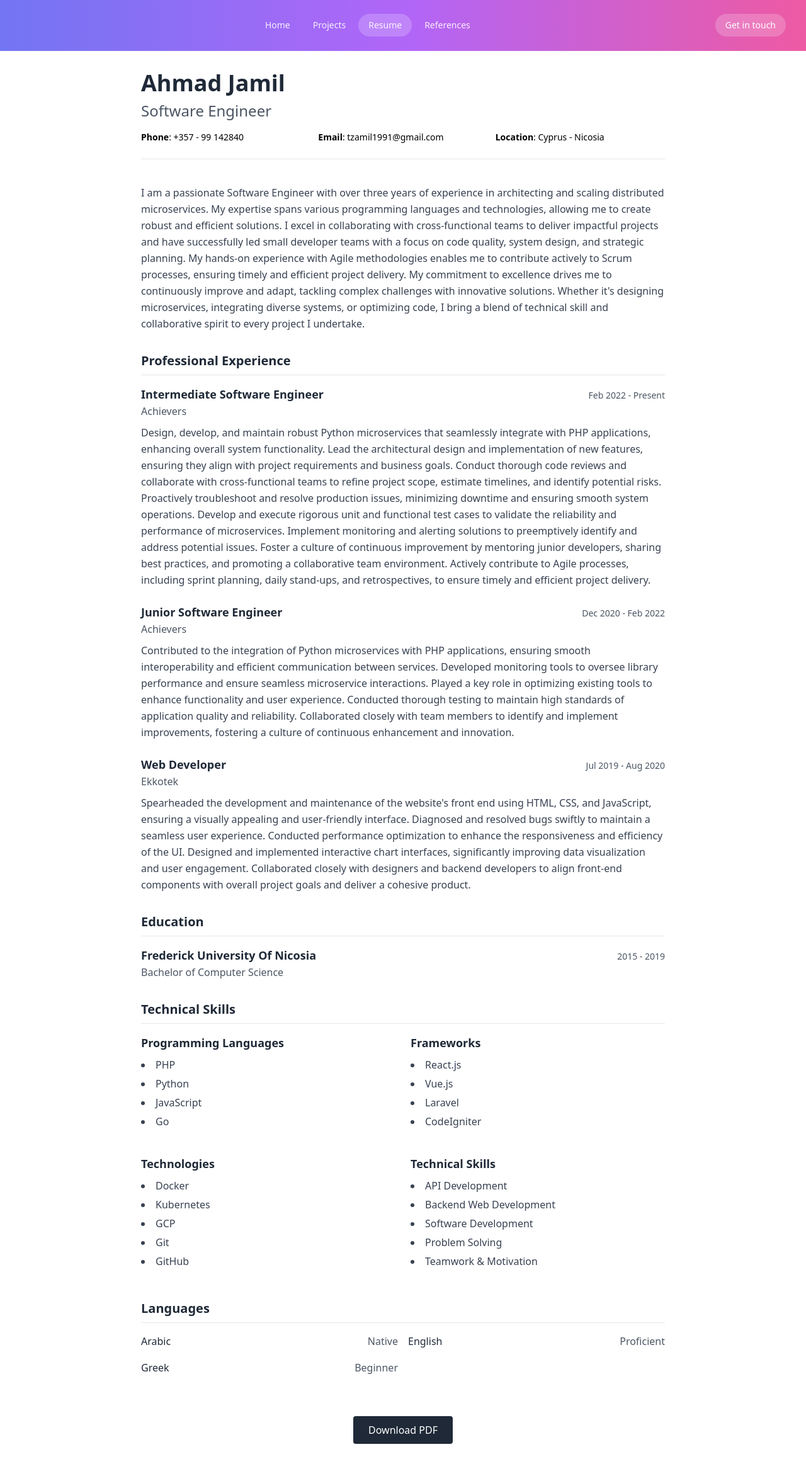
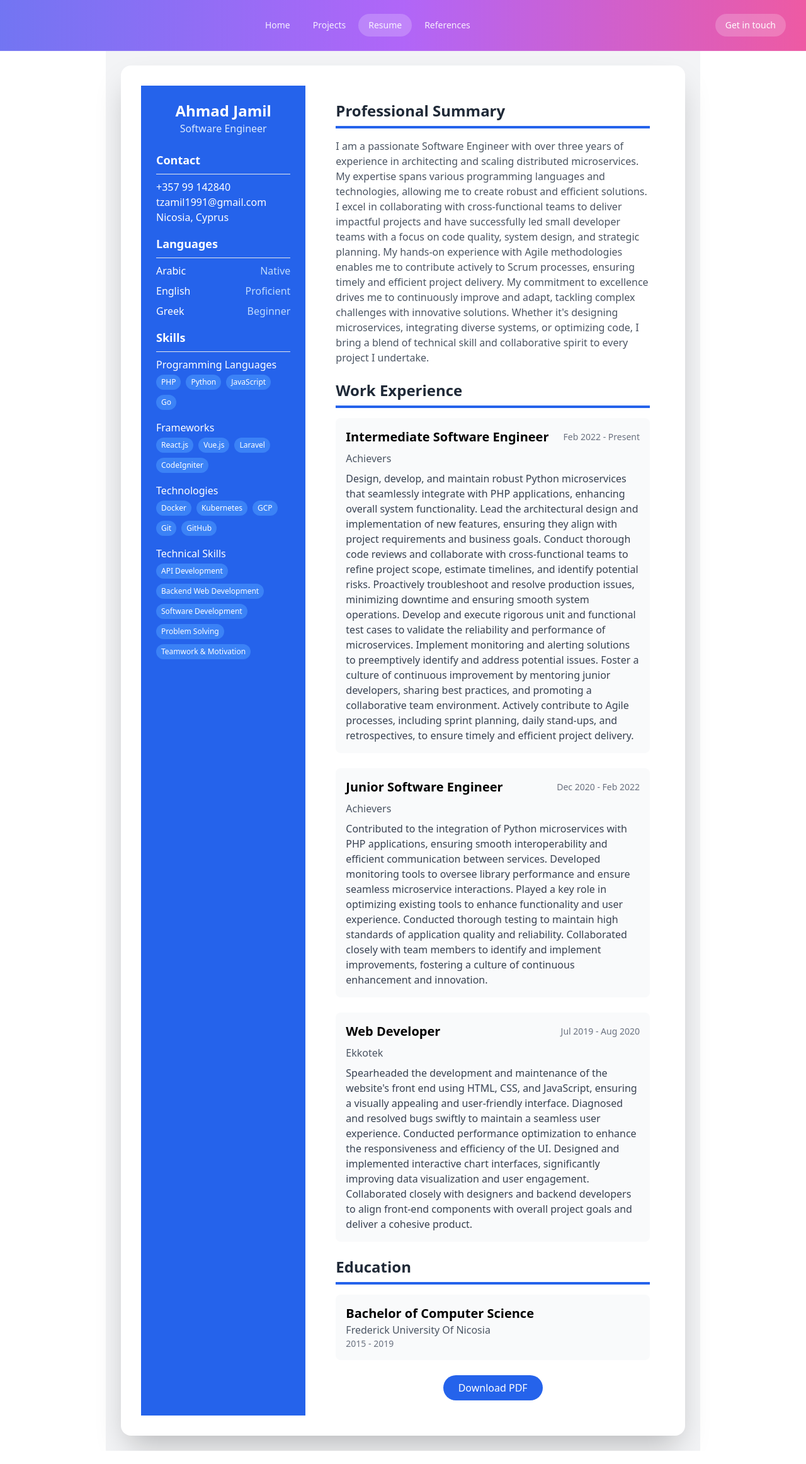
Before and after one commit to Ahmad-Jamil/ahmad-jamil, a Vue app: page /resume in a window 1280 px wide. Shown: the whole page at 63% size. After the commit the page ends 2304 px from the top, so only its background shows below. Built offline with nearby package versions, Linux system fonts and the light colour scheme.

Commit message:
AJ-00004: update resume

```diff
--- a/package.json
+++ b/package.json
@@ -21,6 +21,7 @@
     "html2canvas": "^1.4.1",
     "html2pdf.js": "^0.10.2",
     "jspdf": "^2.5.2",
+    "jspdf-autotable": "^3.8.4",
     "path": "^0.12.7",
     "tailwindcss": "^3.4.14",
     "vue": "^3.2.13",
--- a/src/components/ResumeComponent.vue
+++ b/src/components/ResumeComponent.vue
@@ -1,125 +1,102 @@
 <template>
-    <div ref="resumeContent" class="max-w-4xl mx-auto p-8 bg-white leading-relaxed">
-        <!-- Header Section -->
-        <header class="mb-10 border-b border-gray-200 pb-6">
-            <div class="text-center md:text-left">
-                <h1 class="text-4xl font-bold text-gray-800 mb-2">Ahmad Jamil</h1>
-                <h2 class="text-2xl text-gray-600 mb-4">Software Engineer</h2>
+    <div ref="resumeContent" class="min-h-screen bg-gray-100 flex items-center justify-center p-6">
+        <div class="max-w-4xl w-full bg-white shadow-2xl rounded-2xl overflow-hidden grid grid-cols-3 gap-6 p-8">
+            <!-- Sidebar -->
+            <div class="col-span-1 bg-blue-600 text-white p-6 space-y-6">
+                <div class="text-center">
+                    <h1 class="text-2xl font-bold">Ahmad Jamil
+                    </h1>
+                    <p class="text-blue-100">Software Engineer</p>
                 </div>
-            <div class="grid md:grid-cols-3 gap-3 text-sm">
-                <div class="flex items-center gap-2">
-                    <span><strong>Phone</strong>: {{ resume.phonePrefix }} - {{ resume.mobileNumber
-                        }}</span>
+
+                <div class="space-y-4">
+                    <div>
+                        <h3 class="font-semibold text-lg border-b pb-2">Contact</h3>
+                        <p class="mt-2">{{ resume.phonePrefix }} {{ resume.mobileNumber }}</p>
+                        <p>{{ resume.email }}</p>
+                        <p>{{ resume.city }}, {{ resume.country }}</p>
                     </div>
-                <div class="flex items-center gap-2">
-                    <span><strong>Email</strong>: {{ resume.email }}</span>
-                </div>
-                <div class="flex items-center gap-2">
-                    <span><strong>Location</strong>: {{ resume.country }} - {{ resume.city }}</span>
+
+                    <div>
+                        <h3 class="font-semibold text-lg border-b pb-2">Languages</h3>
+                        <div class="space-y-2 mt-2">
+                            <div v-for="(lang, index) in resume.languages" :key="index" class="flex justify-between">
+                                <span>{{ lang.name }}</span>
+                                <span class="text-blue-200">{{ lang.level }}</span>
                             </div>
                         </div>
-        </header>
+                    </div>
 
-        <!-- Professional Summary -->
-        <section class="mb-8" aria-label="Professional Summary">
-            <p class="text-gray-700 leading-relaxed">{{ resume.aboutMe }}</p>
+                    <div>
+                        <h3 class="font-semibold text-lg border-b pb-2">Skills</h3>
+                        <div class="mt-2 space-y-4">
+                            <div v-for="(category, index) in skills" :key="index">
+                                <p class="font-medium">{{ getCategoryName(category) }}</p>
+                                <div class="flex flex-wrap gap-2 mt-1">
+                                    <span v-for="(skill, skillIndex) in getCategoryItems(category)" :key="skillIndex"
+                                        class="bg-blue-500 text-white px-2 py-1 rounded-full text-xs">
+                                        {{ skill }}
+                                    </span>
+                                </div>
+                            </div>
+                        </div>
+                    </div>
+                </div>
+            </div>
+
+            <!-- Main Content -->
+            <div class="col-span-2 p-6 space-y-6">
+                <section>
+                    <h2 class="text-2xl font-bold text-gray-800 border-b-4 border-blue-600 pb-2 mb-4">
+                        Professional Summary
+                    </h2>
+                    <p class="text-gray-600">{{ resume.aboutMe }}</p>
                 </section>
 
-        <!-- Experience Section -->
-        <section class="mb-8" aria-label="Work Experience">
-            <h2 class="text-xl font-bold text-gray-800 mb-4 pb-2 border-b border-gray-200">
-                Professional Experience
+                <section>
+                    <h2 class="text-2xl font-bold text-gray-800 border-b-4 border-blue-600 pb-2 mb-4">
+                        Work Experience
                     </h2>
-            <div v-for="(experience, index) in resume.experiences" :key="index" class="mb-6 last:mb-0">
-                <div class="flex flex-col md:flex-row md:justify-between md:items-baseline mb-2">
-                    <div>
-                        <h3 class="text-lg font-semibold text-gray-800">{{ experience.jobTitle }}</h3>
-                        <div class="text-gray-600">{{ experience.companyName }}</div>
+                    <div class="space-y-6">
+                        <div v-for="(exp, index) in resume.experiences" :key="index" class="bg-gray-50 p-4 rounded-lg">
+                            <div class="flex justify-between items-center mb-2">
+                                <h3 class="text-xl font-semibold">{{ exp.jobTitle }}</h3>
+                                <span class="text-gray-500 text-sm">{{ exp.startDate }} - {{ exp.endDate }}</span>
                             </div>
-                    <div class="text-sm text-gray-600 mt-1 md:mt-0">
-                        {{ experience.startDate }} - {{ experience.endDate }}
-                    </div>
-                </div>
-                <p class="text-gray-700 mt-2">{{ experience.summary }}</p>
-            </div>
-        </section>
-
-        <!-- Education Section -->
-        <section v-if="resume.education" class="mb-8" aria-label="Education">
-            <h2 class="text-xl font-bold text-gray-800 mb-4 pb-2 border-b border-gray-200">
-                Education
-            </h2>
-            <div v-for="(edu, index) in resume.education" :key="index" class="mb-4 last:mb-0">
-                <div class="flex flex-col md:flex-row md:justify-between md:items-baseline">
-                    <div>
-                        <h3 class="text-lg font-semibold text-gray-800">{{ edu.university }}</h3>
-                        <div class="text-gray-600">{{ edu.degree }}</div>
-                    </div>
-                    <div class="text-sm text-gray-600 mt-1 md:mt-0">{{ edu.date }}</div>
+                            <p class="text-gray-600 mb-2">{{ exp.companyName }}</p>
+                            <p class="text-gray-700">{{ exp.summary }}</p>
                         </div>
                     </div>
                 </section>
 
-        <!-- Certificates Section -->
-        <section v-if="resume.certificates.length" class="mb-8" aria-label="Certifications">
-            <h2 class="text-xl font-bold text-gray-800 mb-4 pb-2 border-b border-gray-200">
-                Certifications
+                <section>
+                    <h2 class="text-2xl font-bold text-gray-800 border-b-4 border-blue-600 pb-2 mb-4">
+                        Education
                     </h2>
-            <div v-for="(cert, index) in certificates" :key="index" class="mb-2 last:mb-0">
-                <div class="flex justify-between items-baseline">
-                    <span class="text-gray-700">{{ cert.name }}</span>
-                    <span class="text-sm text-gray-600">{{ cert.year }}</span>
-                </div>
+                    <div class="bg-gray-50 p-4 rounded-lg">
+                        <h3 class="text-xl font-semibold">{{ resume.education[0].degree }}</h3>
+                        <p class="text-gray-600">{{ resume.education[0].university }}</p>
+                        <p class="text-gray-500 text-sm">{{ resume.education[0].date }}</p>
                     </div>
                 </section>
 
-        <!-- Skills Section -->
-        <section class="mb-8" aria-label="Technical Skills">
-            <h2 class="text-xl font-bold text-gray-800 mb-4 pb-2 border-b border-gray-200">
-                Technical Skills
-            </h2>
-            <div class="grid md:grid-cols-2 gap-6">
-                <div v-for="(category, index) in skills" :key="index" class="mb-4 last:mb-0">
-                    <h3 class="text-lg font-semibold text-gray-800 mb-2">
-                        {{ getCategoryName(category) }}
-                    </h3>
-                    <ul class="list-disc list-inside space-y-1">
-                        <li v-for="item in getCategoryItems(category)" :key="item" class="text-gray-700">
-                            {{ item }}
-                        </li>
-                    </ul>
+                <!-- PDF Download Button -->
+                <div class="text-center mt-6">
+                    <button @click="downloadPDF"
+                        class="bg-blue-600 text-white px-6 py-2 rounded-full hover:bg-blue-700 transition duration-300">
+                        Download PDF
+                    </button>
                 </div>
             </div>
-        </section>
-
-        <!-- Languages Section -->
-        <section aria-label="Languages">
-            <h2 class="text-xl font-bold text-gray-800 mb-4 pb-2 border-b border-gray-200">
-                Languages
-            </h2>
-            <div class="grid md:grid-cols-2 gap-4">
-                <div v-for="(language, index) in resume.languages" :key="index"
-                    class="flex justify-between items-center">
-                    <span class="font-medium text-gray-800">{{ language.name }}</span>
-                    <span class="text-gray-600">{{ language.level }}</span>
         </div>
-            </div>
-        </section>
-    </div>
-
-    <!-- Download Button -->
-    <div class="text-center my-8">
-        <button @click="downloadPDF"
-            class="px-6 py-2.5 bg-gray-800 text-white rounded hover:bg-gray-700 transition-colors duration-200">
-            Download PDF
-        </button>
     </div>
 </template>
 
 <script setup>
 import resume from '@/data/resume';
 import { ref } from 'vue';
-import jsPDF from 'jspdf';
+//import jsPDF from 'jspdf';
+import createResumePDF from '../js/resumePDFGenerator';
 
 const resumeContent = ref(null);
 const skills = resume.skills
@@ -131,19 +108,22 @@ const getCategoryName = (category) => {
 };
 const getCategoryItems = (category) => Object.values(category)[0]
 
-const downloadPDF = () => {
-    const doc = new jsPDF();
-    const content = resumeContent.value.innerText;
-    const lines = doc.splitTextToSize(content, 180);
-    let cursorY = 10;
-    for (let i = 0; i < lines.length; i++) {
-        if (cursorY > 280) {
-            doc.addPage();
-            cursorY = 10;
-        }
-        doc.text(lines[i], 10, cursorY);
-        cursorY += 10;
-    }
-    doc.save('resume.pdf');
+// const downloadPDF = () => {
+//     const doc = new jsPDF();
+//     const content = resumeContent.value.innerText;
+//     const lines = doc.splitTextToSize(content, 180);
+//     let cursorY = 10;
+//     for (let i = 0; i < lines.length; i++) {
+//         if (cursorY > 280) {
+//             doc.addPage();
+//             cursorY = 10;
+//         }
+//         doc.text(lines[i], 10, cursorY);
+//         cursorY += 10;
+//     }
+//     doc.save('resume.pdf');
+// }
+const downloadPDF = async () => {
+    createResumePDF(resume);
 }
 </script>
--- /dev/null
+++ b/src/js/resumePDFGenerator.js
@@ -0,0 +1,139 @@
+import jsPDF from 'jspdf';
+import 'jspdf-autotable';
+
+function generateResumePDF(resumeData) {
+    // Create a new jsPDF instance
+    const doc = new jsPDF();
+
+    // Set margins
+    const margin = 10;
+    let currentY = margin;
+    const pageWidth = doc.internal.pageSize.getWidth();
+    const pageHeight = doc.internal.pageSize.getHeight();
+    const contentWidth = pageWidth - (2 * margin);
+
+    // Helper function to add text with auto page break
+    const addText = (text, fontSize, style = '', maxWidth = contentWidth) => {
+        doc.setFontSize(fontSize);
+        doc.setFont('helvetica', style);
+
+        const lines = doc.splitTextToSize(text, maxWidth);
+
+        // Check if we need a new page
+        if (currentY + (lines.length * fontSize * 0.352778) > pageHeight - margin) {
+            doc.addPage();
+            currentY = margin;
+        }
+
+        doc.text(lines, margin, currentY);
+        currentY += lines.length * fontSize * 0.352778 + 2; // Line height calculation
+        return currentY;
+    };
+
+    // Helper function to add section header
+    const addSectionHeader = (text) => {
+        doc.setFontSize(14);
+        doc.setFont('helvetica', 'bold');
+        doc.setTextColor(0, 0, 0);
+
+        // Check for new page
+        if (currentY + 10 > pageHeight - margin) {
+            doc.addPage();
+            currentY = margin;
+        }
+
+        doc.text(text, margin, currentY);
+        doc.setLineWidth(0.5);
+        doc.line(margin, currentY + 2, pageWidth - margin, currentY + 2);
+        currentY += 8;
+        doc.setTextColor(0, 0, 0);
+    };
+
+    // Header (Name)
+    doc.setFontSize(18);
+    doc.setFont('helvetica', 'bold');
+    const fullName = "Tamer Zamil"; // You can modify this or extract from the JSON
+    doc.text(fullName, margin, currentY);
+    currentY += 10;
+
+    // Contact Info
+    doc.setFontSize(10);
+    doc.setFont('helvetica', '');
+    const contactInfo = `${resumeData.phonePrefix} ${resumeData.mobileNumber} | ${resumeData.email} | ${resumeData.city}, ${resumeData.country}`;
+    doc.text(contactInfo, margin, currentY);
+    currentY += 8;
+
+    // Profile / About Me
+    addSectionHeader('Profile');
+    addText(resumeData.aboutMe, 10);
+
+    // Work Experience
+    addSectionHeader('Work Experience');
+    resumeData.experiences.forEach(exp => {
+        // Job Title and Company
+        doc.setFontSize(12);
+        doc.setFont('helvetica', 'bold');
+        doc.text(`${exp.jobTitle}, ${exp.companyName}`, margin, currentY);
+        currentY += 6;
+
+        // Date
+        doc.setFontSize(10);
+        doc.setFont('helvetica', '');
+        doc.text(`${exp.startDate} - ${exp.endDate}`, margin, currentY);
+        currentY += 6;
+
+        // Summary
+        addText(exp.summary, 10);
+        currentY += 4;
+    });
+
+    // Education
+    addSectionHeader('Education');
+    resumeData.education.forEach(edu => {
+        doc.setFontSize(12);
+        doc.setFont('helvetica', 'bold');
+        doc.text(edu.university, margin, currentY);
+        currentY += 6;
+
+        doc.setFontSize(10);
+        doc.setFont('helvetica', '');
+        doc.text(`${edu.degree} | ${edu.date}`, margin, currentY);
+        currentY += 8;
+    });
+
+    // Skills
+    addSectionHeader('Skills');
+    const skillCategories = [
+        { name: 'Programming Languages', skills: resumeData.skills[0].programming_languages },
+        { name: 'Frameworks', skills: resumeData.skills[1].frameworks },
+        { name: 'Technologies', skills: resumeData.skills[2].technologies },
+        { name: 'Technical Skills', skills: resumeData.skills[3].technical_skills }
+    ];
+
+    skillCategories.forEach(category => {
+        doc.setFontSize(10);
+        doc.setFont('helvetica', 'bold');
+        doc.text(category.name + ':', margin, currentY);
+        currentY += 6;
+
+        doc.setFont('helvetica', '');
+        doc.text(category.skills.join(', '), margin, currentY);
+        currentY += 8;
+    });
+
+    // Languages
+    addSectionHeader('Languages');
+    resumeData.languages.forEach(lang => {
+        doc.setFontSize(10);
+        doc.text(`${lang.name}: ${lang.level}`, margin, currentY);
+        currentY += 6;
+    });
+
+    // Save the PDF
+    doc.save('resume.pdf');
+}
+
+// Usage example
+export default function createResumePDF(resumeData) {
+    generateResumePDF(resumeData);
+}
```
Also changed, not shown: 1 other file (tests, documents, lock files or other folders). Lines whose indentation alone changed are shown as unchanged.
